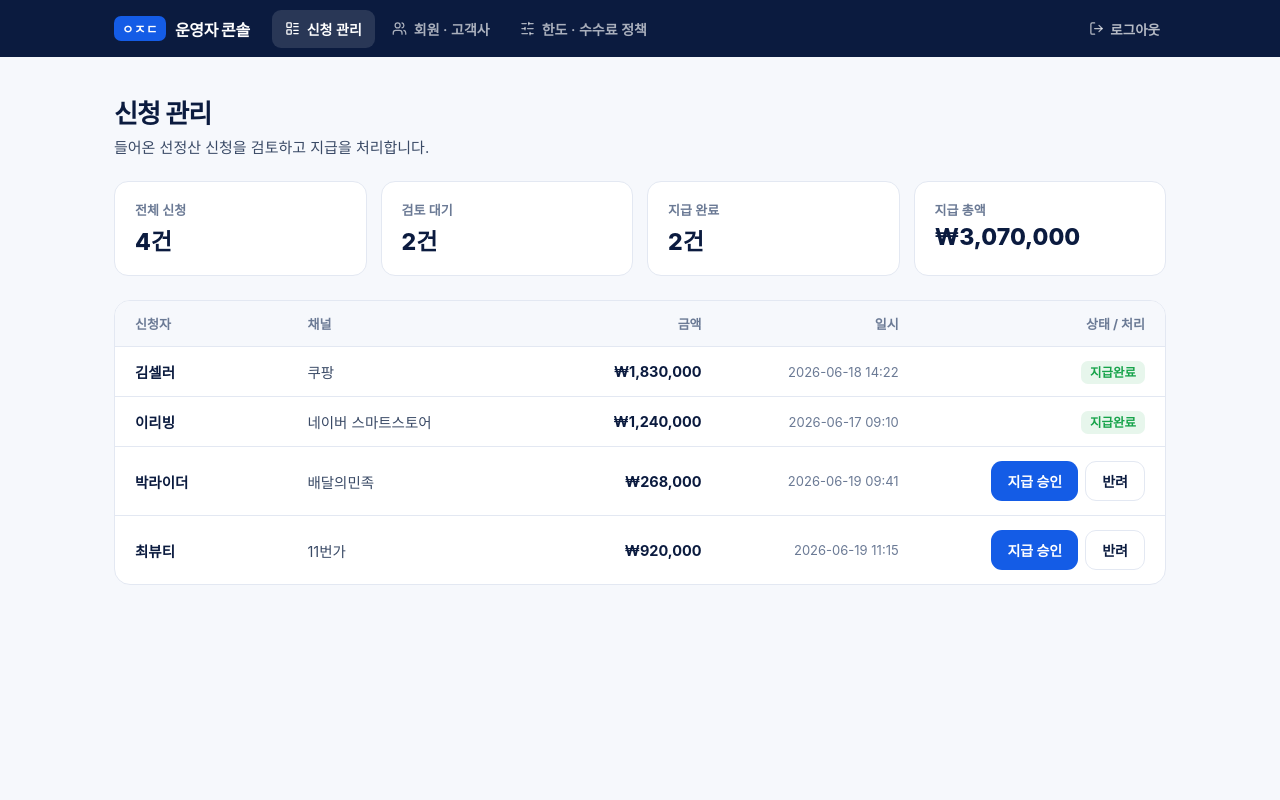
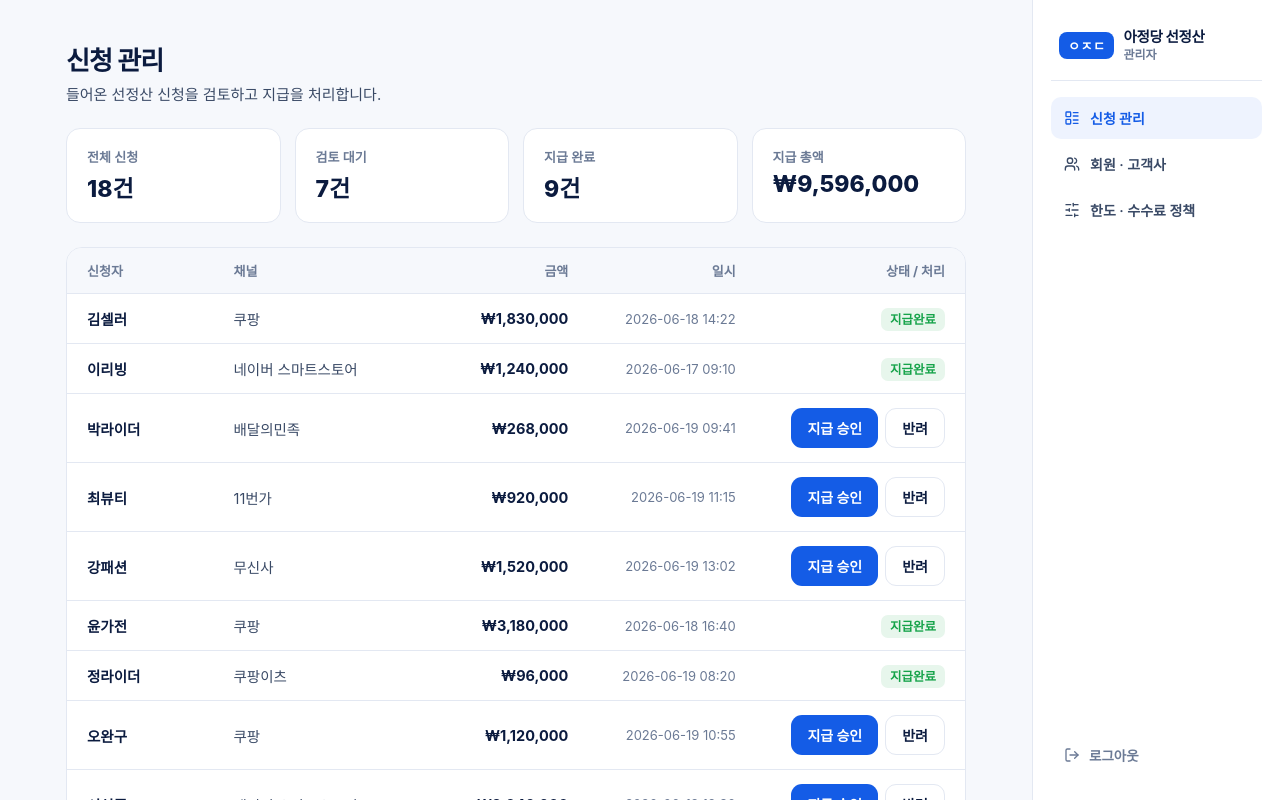
Before and after one commit to baek-ux/AJD-Service, a React (Vite) app in the folder ajd/: page /admin/login in a window 1280 px wide. Both pictures are taken after a click on the button "로그인". Shown: the top 800 px of the page. Built offline with nearby package versions, Linux system fonts and the light colour scheme; a web font is replaced by a local one.

Commit message:
Add files via upload

```diff
--- a/ajd/src/components/AdminLayout.jsx
+++ b/ajd/src/components/AdminLayout.jsx
@@ -15,37 +15,49 @@ export default function AdminLayout() {
   const { adminLogout } = useAuth();
 
   return (
-    <div style={{ fontFamily: FONT, minHeight: "100vh", background: C.surface, color: C.body }}>
-      <header style={{ background: C.ink, color: C.white }}>
-        <div style={{ maxWidth: 1100, margin: "0 auto", padding: "0 24px", display: "flex", alignItems: "center", justifyContent: "space-between", gap: 16, flexWrap: "wrap" }}>
-          <div style={{ display: "flex", alignItems: "center", gap: 22, flexWrap: "wrap" }}>
-            <div style={{ display: "flex", alignItems: "center", gap: 9, padding: "16px 0", fontWeight: 800, fontSize: 16, letterSpacing: "-0.4px" }}>
-              <span style={{ background: C.brand, borderRadius: 7, padding: "3px 8px", fontSize: 12.5, letterSpacing: "0.5px" }}>ㅇㅈㄷ</span>
-              운영자 콘솔
+    <div style={{ fontFamily: FONT, minHeight: "100vh", background: C.surface, color: C.body, display: "flex" }}>
+      {/* 본문 (좌측) */}
+      <main style={{ flex: "1 1 0", minWidth: 0, padding: "40px 36px 80px" }}>
+        <div style={{ maxWidth: 900, margin: "0 auto" }}>
+          <Outlet />
         </div>
-            <nav style={{ display: "flex", gap: 4, flexWrap: "wrap" }}>
+      </main>
+
+      {/* 네비게이션 (우측) */}
+      <aside style={{ flex: "0 0 248px", background: C.white, borderLeft: `1px solid ${C.line}`, position: "sticky", top: 0, height: "100vh", display: "flex", flexDirection: "column", padding: "24px 18px" }}>
+        <div style={{ display: "flex", alignItems: "center", gap: 9, padding: "4px 8px 18px", borderBottom: `1px solid ${C.line}`, marginBottom: 16 }}>
+          <span style={{ background: C.brand, color: C.white, borderRadius: 8, padding: "4px 9px", fontWeight: 800, fontSize: 13, letterSpacing: "0.5px" }}>ㅇㅈㄷ</span>
+          <div>
+            <div style={{ fontSize: 14.5, fontWeight: 800, color: C.ink, letterSpacing: "-0.3px", lineHeight: 1.2 }}>아정당 선정산</div>
+            <div style={{ fontSize: 12, color: C.faint, fontWeight: 600 }}>관리자</div>
+          </div>
+        </div>
+
+        <nav style={{ display: "flex", flexDirection: "column", gap: 4 }}>
           {TABS.map(([label, to, Icon]) => {
             const active = pathname === to;
             return (
               <button key={to} onClick={() => nav(to)} style={{
-                    display: "inline-flex", alignItems: "center", gap: 7, background: active ? "rgba(255,255,255,.12)" : "transparent",
-                    color: active ? C.white : "rgba(255,255,255,.65)", border: "none", borderRadius: 9, padding: "9px 13px",
-                    fontSize: 14, fontWeight: 600, cursor: "pointer", fontFamily: FONT,
+                position: "relative", display: "flex", alignItems: "center", gap: 10, textAlign: "left",
+                background: active ? C.tint : "transparent", color: active ? C.brand : C.body,
+                border: "none", borderRadius: 10, padding: "11px 13px", fontSize: 14, fontWeight: active ? 700 : 600,
+                cursor: "pointer", fontFamily: FONT,
               }}>
-                    <Icon size={15} /> {label}
+                <Icon size={16} /> {label}
               </button>
             );
           })}
         </nav>
-          </div>
-          <button onClick={() => { adminLogout(); nav("/"); }} style={{ display: "inline-flex", alignItems: "center", gap: 6, background: "none", border: "none", color: "rgba(255,255,255,.7)", fontSize: 13.5, fontWeight: 600, cursor: "pointer", fontFamily: FONT }}>
-            <LogOut size={15} /> 로그아웃
+
+        <div style={{ flex: 1 }} />
+
+        <button onClick={() => { adminLogout(); nav("/"); }} style={{
+          display: "flex", alignItems: "center", gap: 9, background: "none", border: "none",
+          color: C.faint, fontSize: 13.5, fontWeight: 600, cursor: "pointer", fontFamily: FONT, padding: "11px 13px",
+        }}>
+          <LogOut size={16} /> 로그아웃
         </button>
-        </div>
-      </header>
-      <main style={{ maxWidth: 1100, margin: "0 auto", padding: "36px 24px 80px" }}>
-        <Outlet />
-      </main>
+      </aside>
     </div>
   );
 }
--- a/ajd/src/components/Footer.jsx
+++ b/ajd/src/components/Footer.jsx
@@ -1,3 +1,4 @@
+import { useNavigate } from "react-router-dom";
 import { C } from "../theme";
 import Logo from "./Logo";
 
@@ -13,6 +14,7 @@ const INFO = [
 ];
 
 export default function Footer() {
+  const nav = useNavigate();
   return (
     <footer style={{ background: C.ink, color: "rgba(255,255,255,.72)" }}>
       <div style={{ maxWidth: 1120, margin: "0 auto", padding: "44px 24px 32px", display: "flex", flexWrap: "wrap", gap: 32, justifyContent: "space-between" }}>
@@ -37,8 +39,9 @@ export default function Footer() {
         </div>
       </div>
       <div style={{ borderTop: "1px solid rgba(255,255,255,.12)" }}>
-        <div style={{ maxWidth: 1120, margin: "0 auto", padding: "16px 24px", fontSize: 12, color: "rgba(255,255,255,.45)" }}>
-          © 2026 아정네트웍스. 본 사이트는 시연용 데모이며 표시된 금액·고객·지급 내역은 예시입니다. 실제 금융거래가 이루어지지 않습니다.
+        <div style={{ maxWidth: 1120, margin: "0 auto", padding: "16px 24px", display: "flex", flexWrap: "wrap", gap: 12, justifyContent: "space-between", alignItems: "center", fontSize: 12, color: "rgba(255,255,255,.45)" }}>
+          <span>© 2026 아정네트웍스. 본 사이트는 시연용 데모이며 표시된 금액·고객·지급 내역은 예시입니다. 실제 금융거래가 이루어지지 않습니다.</span>
+          <span onClick={() => nav("/admin")} style={{ cursor: "pointer", color: "rgba(255,255,255,.55)", fontWeight: 600, whiteSpace: "nowrap" }}>관리자</span>
         </div>
       </div>
     </footer>
--- a/ajd/src/data/mock.js
+++ b/ajd/src/data/mock.js
@@ -48,22 +48,49 @@ export const SEED_APPLICATIONS = [
   { id: 2, applicant: "이리빙", channel: "네이버 스마트스토어", amt: 1240000, fee: 24800, at: "2026-06-17 09:10", status: "지급완료" },
   { id: 3, applicant: "박라이더", channel: "배달의민족", amt: 268000, fee: 5360, at: "2026-06-19 09:41", status: "검토중" },
   { id: 4, applicant: "최뷰티", channel: "11번가", amt: 920000, fee: 18400, at: "2026-06-19 11:15", status: "검토중" },
+  { id: 5, applicant: "강패션", channel: "무신사", amt: 1520000, fee: 30400, at: "2026-06-19 13:02", status: "검토중" },
+  { id: 6, applicant: "윤가전", channel: "쿠팡", amt: 3180000, fee: 63600, at: "2026-06-18 16:40", status: "지급완료" },
+  { id: 7, applicant: "정라이더", channel: "쿠팡이츠", amt: 96000, fee: 1920, at: "2026-06-19 08:20", status: "지급완료" },
+  { id: 8, applicant: "오완구", channel: "쿠팡", amt: 1120000, fee: 22400, at: "2026-06-19 10:55", status: "검토중" },
+  { id: 9, applicant: "서식품", channel: "네이버 스마트스토어", amt: 2040000, fee: 40800, at: "2026-06-19 12:30", status: "검토중" },
+  { id: 10, applicant: "권리빙", channel: "오늘의집", amt: 1280000, fee: 25600, at: "2026-06-17 15:10", status: "지급완료" },
+  { id: 11, applicant: "황라이더", channel: "쿠팡이츠", amt: 210000, fee: 4200, at: "2026-06-19 07:50", status: "지급완료" },
+  { id: 12, applicant: "신주방", channel: "지마켓", amt: 410000, fee: 8200, at: "2026-06-16 11:00", status: "반려" },
+  { id: 13, applicant: "한도서", channel: "네이버 스마트스토어", amt: 560000, fee: 11200, at: "2026-06-18 09:33", status: "지급완료" },
+  { id: 14, applicant: "배뷰티", channel: "에이블리", amt: 1040000, fee: 20800, at: "2026-06-19 14:05", status: "검토중" },
+  { id: 15, applicant: "강패션", channel: "에이블리", amt: 870000, fee: 17400, at: "2026-06-15 10:20", status: "지급완료" },
+  { id: 16, applicant: "임라이더", channel: "요기요", amt: 142000, fee: 2840, at: "2026-06-19 09:05", status: "검토중" },
+  { id: 17, applicant: "문셀러", channel: "11번가", amt: 330000, fee: 6600, at: "2026-06-18 17:25", status: "지급완료" },
+  { id: 18, applicant: "김셀러", channel: "네이버 스마트스토어", amt: 1240000, fee: 24800, at: "2026-06-14 13:40", status: "반려" },
 ];
 
+const ch = (name, kind, amt) => ({ name, kind, amt });
+
 export const MEMBERS = [
-  { id: "m1", name: "김셀러", type: "이커머스 셀러", channels: 3, joined: "2026-03-12", status: "활성" },
-  { id: "m2", name: "박라이더", type: "배달 라이더", channels: 1, joined: "2026-04-02", status: "활성" },
-  { id: "m3", name: "이리빙", type: "이커머스 셀러", channels: 2, joined: "2026-04-21", status: "활성" },
-  { id: "m4", name: "최뷰티", type: "이커머스 셀러", channels: 4, joined: "2026-05-09", status: "정지" },
-  { id: "m5", name: "정라이더", type: "배달 라이더", channels: 2, joined: "2026-05-30", status: "활성" },
+  { id: "m1", name: "김셀러", type: "이커머스 셀러", joined: "2026-03-12", status: "활성", channels: [ch("쿠팡", "seller", 1830000), ch("네이버 스마트스토어", "seller", 1240000), ch("11번가", "seller", 620000)] },
+  { id: "m2", name: "박라이더", type: "배달 라이더", joined: "2026-04-02", status: "활성", channels: [ch("배달의민족", "delivery", 268000)] },
+  { id: "m3", name: "이리빙", type: "이커머스 셀러", joined: "2026-04-21", status: "활성", channels: [ch("쿠팡", "seller", 980000), ch("오늘의집", "seller", 280000)] },
+  { id: "m4", name: "최뷰티", type: "이커머스 셀러", joined: "2026-05-09", status: "정지", channels: [ch("11번가", "seller", 920000), ch("에이블리", "seller", 320000), ch("무신사", "seller", 540000), ch("네이버 스마트스토어", "seller", 410000)] },
+  { id: "m5", name: "정라이더", type: "배달 라이더", joined: "2026-05-30", status: "활성", channels: [ch("배달의민족", "delivery", 142000), ch("쿠팡이츠", "delivery", 96000)] },
+  { id: "m6", name: "강패션", type: "이커머스 셀러", joined: "2026-02-18", status: "활성", channels: [ch("무신사", "seller", 1520000), ch("에이블리", "seller", 870000)] },
+  { id: "m7", name: "윤가전", type: "이커머스 셀러", joined: "2026-01-27", status: "활성", channels: [ch("쿠팡", "seller", 3180000), ch("지마켓", "seller", 740000)] },
+  { id: "m8", name: "한도서", type: "이커머스 셀러", joined: "2026-03-30", status: "활성", channels: [ch("네이버 스마트스토어", "seller", 560000), ch("인터파크", "seller", 0)] },
+  { id: "m9", name: "오완구", type: "이커머스 셀러", joined: "2026-04-14", status: "활성", channels: [ch("쿠팡", "seller", 1120000), ch("위메프", "seller", 150000)] },
+  { id: "m10", name: "서식품", type: "이커머스 셀러", joined: "2026-05-21", status: "활성", channels: [ch("네이버 스마트스토어", "seller", 2040000), ch("쿠팡", "seller", 1660000), ch("오늘의집", "seller", 0)] },
+  { id: "m11", name: "임라이더", type: "배달 라이더", joined: "2026-06-01", status: "활성", channels: [ch("요기요", "delivery", 142000), ch("땡겨요", "delivery", 0)] },
+  { id: "m12", name: "신주방", type: "이커머스 셀러", joined: "2026-02-09", status: "정지", channels: [ch("지마켓", "seller", 410000)] },
+  { id: "m13", name: "권리빙", type: "이커머스 셀러", joined: "2026-03-05", status: "활성", channels: [ch("오늘의집", "seller", 1280000), ch("쿠팡", "seller", 640000)] },
+  { id: "m14", name: "황라이더", type: "배달 라이더", joined: "2026-04-28", status: "활성", channels: [ch("쿠팡이츠", "delivery", 210000), ch("배달의민족", "delivery", 168000)] },
+  { id: "m15", name: "문셀러", type: "이커머스 셀러", joined: "2026-05-16", status: "활성", channels: [ch("11번가", "seller", 330000), ch("옥션", "seller", 0)] },
+  { id: "m16", name: "배뷰티", type: "이커머스 셀러", joined: "2026-06-08", status: "활성", channels: [ch("에이블리", "seller", 1040000), ch("무신사", "seller", 720000), ch("네이버 스마트스토어", "seller", 480000)] },
 ];
 
 export const POLICY = {
-  baseRate: 1.2, // 기본 수수료율 (%)
-  dailyRate: 0.08, // 정산까지 1일당 가산율 (%)
-  maxLimitSeller: 50000000, // 셀러 1회 최대 한도 (원)
-  maxLimitRider: 5000000, // 라이더 1회 최대 한도 (원)
-  payoutSla: 60, // 지급 목표 시간 (분)
+  baseRate: 1.2,
+  dailyRate: 0.08,
+  maxLimitSeller: 50000000,
+  maxLimitRider: 5000000,
+  payoutSla: 60,
 };
 
 export const STATS = { total: 48200000000, sellers: 12400, avgMinutes: 58, channels: 18 };
--- a/ajd/src/index.css
+++ b/ajd/src/index.css
@@ -18,3 +18,5 @@ input::placeholder { color: #A6B0C2; }
 @keyframes ajdpulse { 0%,100% { opacity: 1; transform: scale(1); } 50% { opacity: .4; transform: scale(.8); } }
 @keyframes ajdfade { from { opacity: 0; transform: translateY(6px); } to { opacity: 1; transform: translateY(0); } }
 @keyframes ajdspin { to { transform: rotate(360deg); } }
+
+.ajd-row:hover { background: #F6F8FC; }
--- a/ajd/src/pages/admin/AdminLogin.jsx
+++ b/ajd/src/pages/admin/AdminLogin.jsx
@@ -22,8 +22,8 @@ export default function AdminLogin() {
           <div style={{ width: 48, height: 48, borderRadius: 13, background: C.brand, display: "inline-flex", alignItems: "center", justifyContent: "center", marginBottom: 14 }}>
             <ShieldCheck size={24} color={C.white} />
           </div>
-          <h1 style={{ fontSize: 22, fontWeight: 800, margin: 0, letterSpacing: "-0.5px" }}>운영자 콘솔 로그인</h1>
-          <p style={{ fontSize: 13.5, color: "rgba(255,255,255,.6)", margin: "8px 0 0" }}>아정당 선정산 관리자 전용</p>
+          <h1 style={{ fontSize: 22, fontWeight: 800, margin: 0, letterSpacing: "-0.5px" }}>관리자 로그인</h1>
+          <p style={{ fontSize: 13.5, color: "rgba(255,255,255,.6)", margin: "8px 0 0" }}>아정당 선정산 관리자 전용 페이지</p>
         </div>
         <div style={{ background: C.white, borderRadius: 16, padding: 26 }}>
           <Field label="관리자 아이디" placeholder="admin" value={id} onChange={(e) => setId(e.target.value)} />
--- a/ajd/src/pages/admin/Members.jsx
+++ b/ajd/src/pages/admin/Members.jsx
@@ -1,20 +1,27 @@
 import { useState } from "react";
-import { C } from "../../theme";
+import { X, ShoppingBag, Bike, ChevronRight } from "lucide-react";
+import { C, won } from "../../theme";
 import { MEMBERS } from "../../data/mock";
+import { useAppState } from "../../store/appState";
 import { Btn, MiniStat } from "../../components/ui";
+import { StatusBadge } from "../../components/PayoutTable";
 
 export default function Members() {
+  const { applications } = useAppState();
   const [members, setMembers] = useState(MEMBERS);
+  const [open, setOpen] = useState(null); // 상세로 열린 회원
+
   const toggle = (id) =>
     setMembers((m) => m.map((x) => (x.id === id ? { ...x, status: x.status === "활성" ? "정지" : "활성" } : x)));
 
   const active = members.filter((m) => m.status === "활성").length;
   const sellers = members.filter((m) => m.type.includes("셀러")).length;
+  const memberApps = open ? applications.filter((a) => a.applicant === open.name) : [];
 
   return (
     <>
       <h1 style={{ fontSize: 26, fontWeight: 800, color: C.ink, letterSpacing: "-0.8px", margin: "0 0 6px" }}>회원 · 고객사</h1>
-      <p style={{ fontSize: 15, color: C.body, margin: "0 0 24px" }}>가입한 셀러·라이더를 조회하고 상태를 관리합니다.</p>
+      <p style={{ fontSize: 15, color: C.body, margin: "0 0 24px" }}>가입한 셀러·라이더를 조회하고 상태를 관리합니다. 행을 누르면 연동 채널 상세가 열립니다.</p>
 
       <div style={{ display: "flex", gap: 14, flexWrap: "wrap", marginBottom: 24 }}>
         <MiniStat label="전체 회원" v={members.length + "명"} />
@@ -29,21 +36,89 @@ export default function Members() {
           <span style={{ flex: 1.6 }}>유형</span>
           <span style={{ flex: 1, textAlign: "center" }}>연동 채널</span>
           <span style={{ flex: 1.3, textAlign: "center" }}>가입일</span>
-          <span style={{ flex: 1.6, textAlign: "right" }}>상태</span>
+          <span style={{ flex: 1.7, textAlign: "right" }}>상태</span>
         </div>
         {members.map((m) => (
-          <div key={m.id} style={{ display: "flex", alignItems: "center", padding: "14px 20px", borderTop: `1px solid ${C.line}`, fontSize: 14.5 }}>
-            <span style={{ flex: 1.4, fontWeight: 600, color: C.ink }}>{m.name}</span>
+          <div
+            key={m.id}
+            onClick={() => setOpen(m)}
+            className="ajd-row"
+            style={{ display: "flex", alignItems: "center", padding: "14px 20px", borderTop: `1px solid ${C.line}`, fontSize: 14.5, cursor: "pointer" }}
+          >
+            <span style={{ flex: 1.4, fontWeight: 600, color: C.ink, display: "inline-flex", alignItems: "center", gap: 6 }}>
+              {m.name} <ChevronRight size={14} color={C.faint} />
+            </span>
             <span style={{ flex: 1.6, color: C.body }}>{m.type}</span>
-            <span style={{ flex: 1, textAlign: "center", color: C.body }}>{m.channels}곳</span>
+            <span style={{ flex: 1, textAlign: "center", color: C.body }}>{m.channels.length}곳</span>
             <span style={{ flex: 1.3, textAlign: "center", color: C.faint, fontSize: 13 }}>{m.joined}</span>
-            <span style={{ flex: 1.6, textAlign: "right", display: "inline-flex", alignItems: "center", justifyContent: "flex-end", gap: 9 }}>
+            <span style={{ flex: 1.7, textAlign: "right", display: "inline-flex", alignItems: "center", justifyContent: "flex-end", gap: 9 }}>
               <span style={{ fontSize: 12.5, fontWeight: 700, color: m.status === "활성" ? C.green : C.red, background: m.status === "활성" ? C.greenTint : C.redTint, padding: "4px 9px", borderRadius: 7 }}>{m.status}</span>
-              <Btn size="sm" variant="ghost" onClick={() => toggle(m.id)}>{m.status === "활성" ? "정지" : "활성화"}</Btn>
+              <span onClick={(e) => { e.stopPropagation(); toggle(m.id); }}>
+                <Btn size="sm" variant="ghost">{m.status === "활성" ? "정지" : "활성화"}</Btn>
+              </span>
             </span>
           </div>
         ))}
       </div>
+
+      {open && <MemberDetail member={open} apps={memberApps} onClose={() => setOpen(null)} />}
     </>
   );
 }
+
+function MemberDetail({ member, apps, onClose }) {
+  const total = member.channels.reduce((s, c) => s + c.amt, 0);
+  return (
+    <div onClick={onClose} style={{ position: "fixed", inset: 0, background: "rgba(11,27,63,.45)", display: "flex", alignItems: "center", justifyContent: "center", padding: 24, zIndex: 100 }}>
+      <div onClick={(e) => e.stopPropagation()} style={{ background: C.white, borderRadius: 18, width: "100%", maxWidth: 520, maxHeight: "85vh", overflow: "auto", padding: 28 }}>
+        <div style={{ display: "flex", justifyContent: "space-between", alignItems: "flex-start", marginBottom: 18 }}>
+          <div>
+            <h2 style={{ fontSize: 22, fontWeight: 800, color: C.ink, margin: "0 0 4px", letterSpacing: "-0.5px" }}>{member.name}</h2>
+            <div style={{ fontSize: 14, color: C.body }}>
+              {member.type} · 가입 {member.joined} ·{" "}
+              <span style={{ fontWeight: 700, color: member.status === "활성" ? C.green : C.red }}>{member.status}</span>
+            </div>
+          </div>
+          <button onClick={onClose} style={{ background: "none", border: "none", cursor: "pointer", color: C.faint, display: "flex" }}><X size={20} /></button>
+        </div>
+
+        <div style={{ background: C.tint, borderRadius: 12, padding: "16px 18px", marginBottom: 22 }}>
+          <div style={{ fontSize: 13, color: C.faint, fontWeight: 600 }}>연동 채널 정산 예정 합계</div>
+          <div style={{ fontSize: 26, fontWeight: 800, color: C.brand, letterSpacing: "-0.8px", marginTop: 4 }}>{won(total)}</div>
+        </div>
+
+        <h3 style={{ fontSize: 15, fontWeight: 700, color: C.ink, margin: "0 0 10px" }}>연동 채널 {member.channels.length}곳</h3>
+        <div style={{ border: `1px solid ${C.line}`, borderRadius: 12, overflow: "hidden", marginBottom: 22 }}>
+          {member.channels.map((c, i) => (
+            <div key={i} style={{ display: "flex", alignItems: "center", justifyContent: "space-between", padding: "12px 16px", borderTop: i ? `1px solid ${C.line}` : "none" }}>
+              <span style={{ display: "inline-flex", alignItems: "center", gap: 10 }}>
+                <span style={{ width: 30, height: 30, borderRadius: 8, background: c.kind === "delivery" ? C.amberTint : C.tint, color: c.kind === "delivery" ? C.amberInk : C.brand, display: "flex", alignItems: "center", justifyContent: "center" }}>
+                  {c.kind === "delivery" ? <Bike size={15} /> : <ShoppingBag size={15} />}
+                </span>
+                <span style={{ fontSize: 14.5, fontWeight: 600, color: C.ink }}>{c.name}</span>
+              </span>
+              <span style={{ fontSize: 14, fontWeight: 700, color: c.amt > 0 ? C.ink : C.faint }}>{won(c.amt)}</span>
+            </div>
+          ))}
+        </div>
+
+        <h3 style={{ fontSize: 15, fontWeight: 700, color: C.ink, margin: "0 0 10px" }}>신청 내역 {apps.length}건</h3>
+        {apps.length === 0 ? (
+          <div style={{ fontSize: 14, color: C.faint, padding: "14px 0" }}>신청 내역이 없습니다.</div>
+        ) : (
+          <div style={{ border: `1px solid ${C.line}`, borderRadius: 12, overflow: "hidden" }}>
+            {apps.map((a) => (
+              <div key={a.id} style={{ display: "flex", alignItems: "center", justifyContent: "space-between", padding: "12px 16px", borderTop: `1px solid ${C.line}`, fontSize: 14 }}>
+                <span style={{ color: C.body }}>{a.channel}</span>
+                <span style={{ display: "inline-flex", alignItems: "center", gap: 12 }}>
+                  <span style={{ fontWeight: 700, color: C.ink }}>{won(a.amt)}</span>
+                  <StatusBadge status={a.status} />
+                </span>
+              </div>
+            ))}
+          </div>
+        )}
+      </div>
+    </div>
+  );
+}
```
Lines whose indentation alone changed are shown as unchanged.
